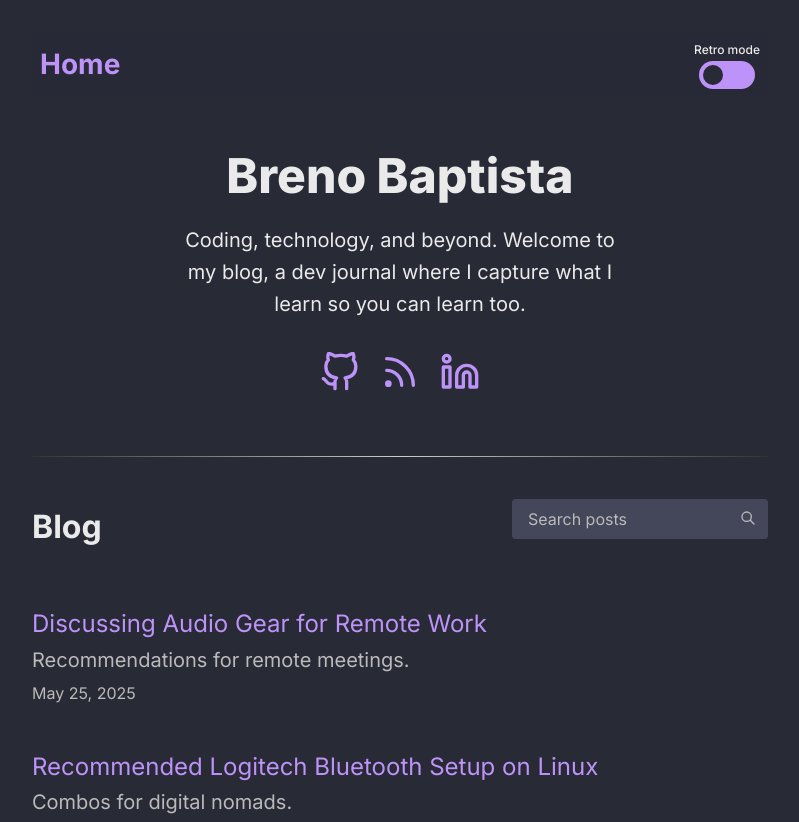
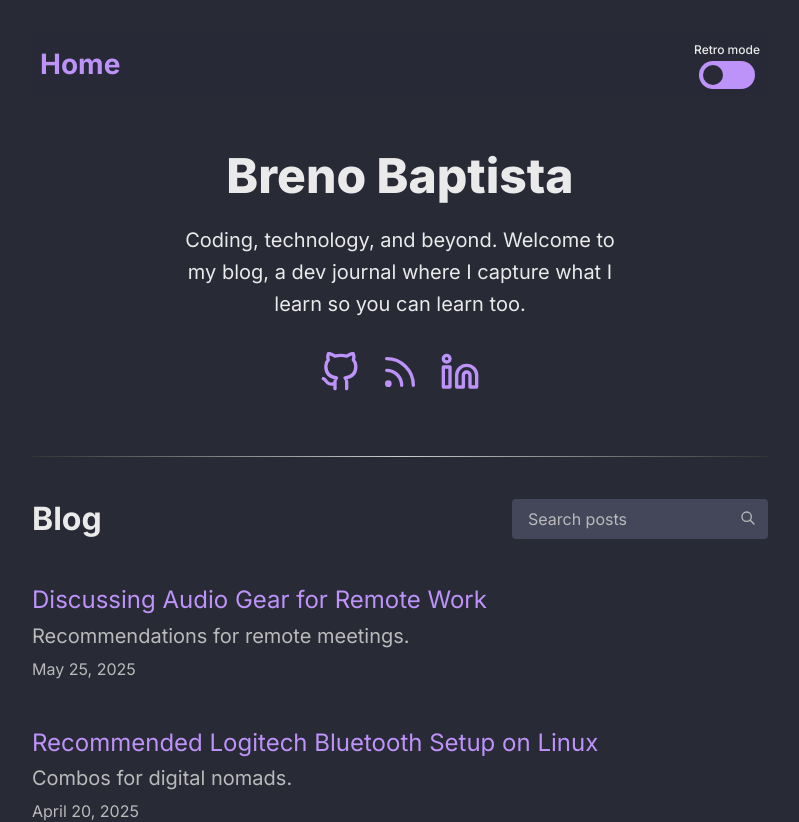
Before and after one commit to brenobaptista/blog, a Next.js app: page / in a window 1280 px wide. Shown: the top 822 px of the page, without its empty margins (240-1039 px from the left). Built offline with nearby package versions, Linux system fonts and the light colour scheme.

Commit message:
Fix BlogHeader alignment

```diff
--- a/src/styles/pages/Home.ts
+++ b/src/styles/pages/Home.ts
@@ -43,6 +43,11 @@ export const BlogHeader = styled.div`
   align-items: center;
   justify-content: space-between;
   gap: 0 16px;
+  margin: 40px 0;
+
+  h2 {
+    margin: 0;
+  }
 `
 
 export const CardsWrapper = styled.div`
```
